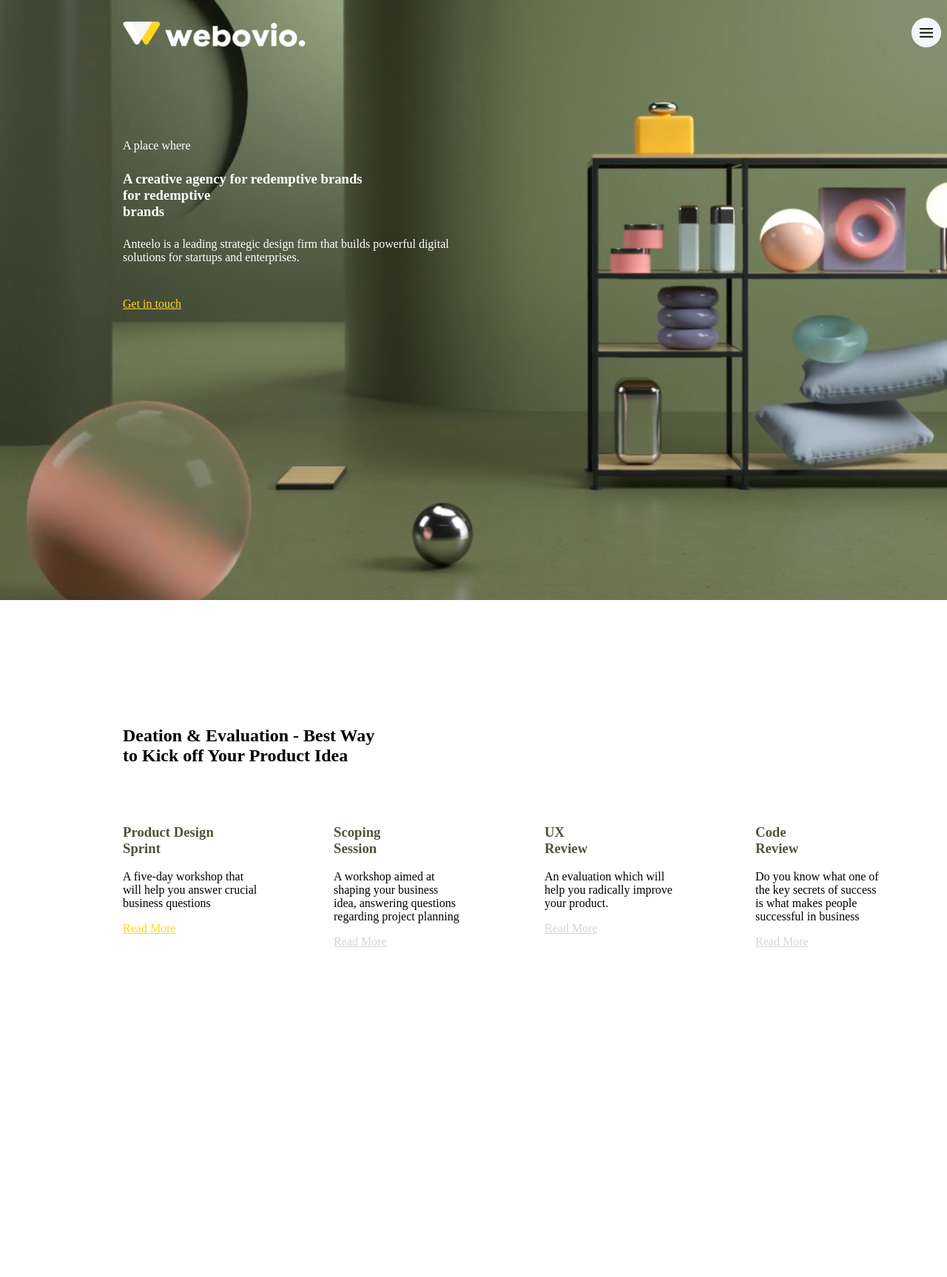
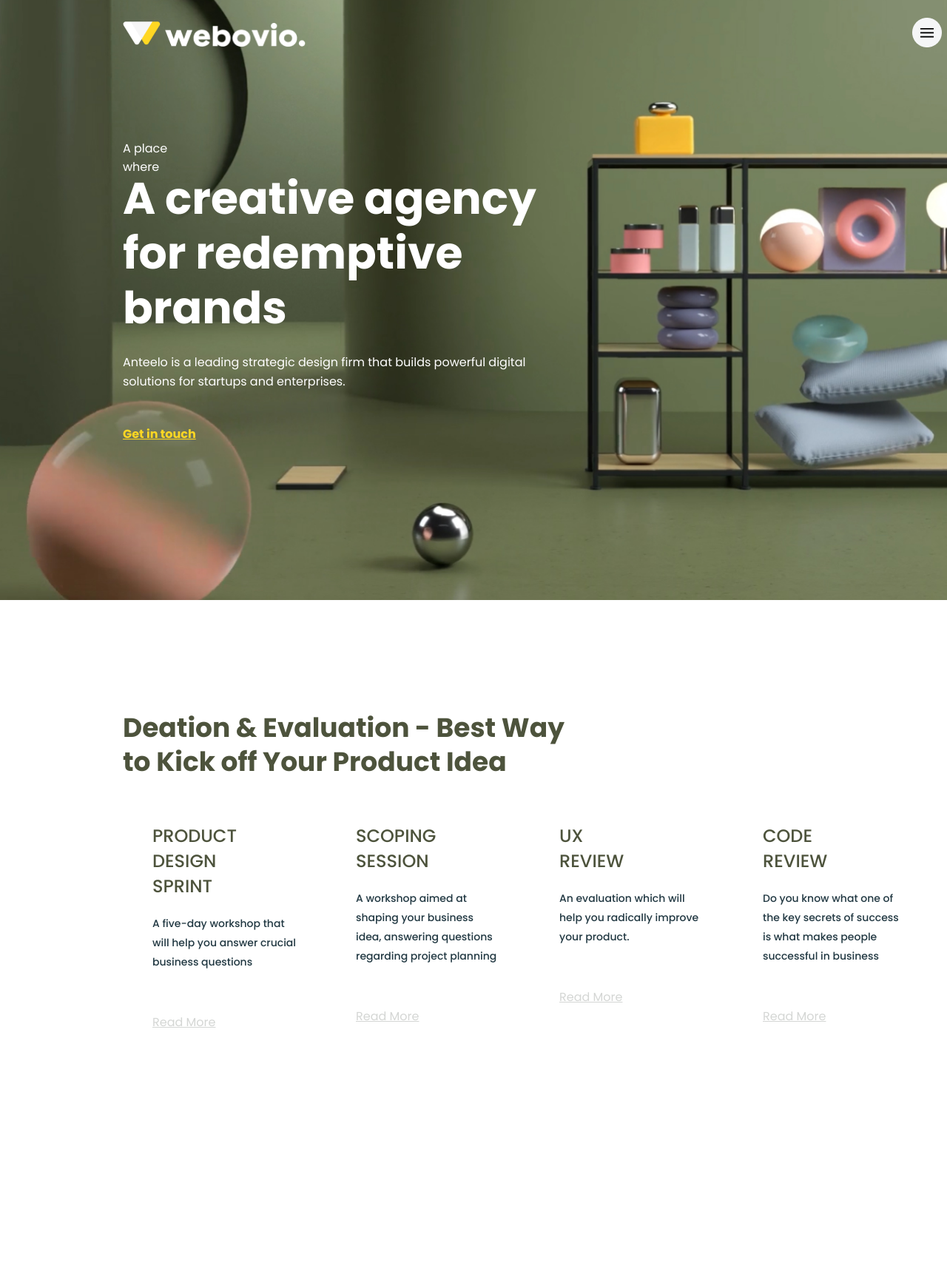
Before and after one commit to Starlight186/web_project, a PHP site: page / in a window 1280 px wide; the page is wider, and only the part inside the window is pictured. Shown: that part at 74% size. Run offline with PHP 8.4, Linux system fonts and the light colour scheme.

Commit message:
Add files via upload

```diff
--- a/css/index.css
+++ b/css/index.css
@@ -1,9 +1,11 @@
 body {
-    background-image: url(../img/backst.png);
+    background-image: url(/img/backst.png);
     background-repeat: no-repeat;
     background-size: 1441px 811px;
     margin: 0px;
     padding: 0px;
+    font-family: 'poppins';
+
 }
 .header {
     display: flex;
@@ -34,28 +36,36 @@ body {
     margin: 121px 659px 211px 166px;
 }
 .main-section__intro {
-    width: 110px;
+    width: 100px;
     height: 21px;
     margin-bottom: 22px;
 }
 
 .main-section__title {
     color: #FFFFFF ;
-    /* margin-bottom: 24px; */
+    margin: 0px;
+    margin-bottom: 24px;
+    font-size: 60px;
+    line-height: 74px;
+
 }
 
 .main-section__description {
     color: #FFFFFF ;
-    margin-top: 24px;
+    margin: 0;
     margin-bottom: 45px;
+    font-size: 16px;
+    line-height: 26px;
 }
 
 .main-section__link {
-    display:block;
-
     color: #FFD723;
     width: 114px ;
     height: 24px;
+    display: inline-flex;
+    font-weight: 700;
+    font-size: 16px;
+    line-height: 1;
 }
 
 .services-section {
@@ -65,31 +75,48 @@ body {
 }
 
 .services-section__title {
-    color: #000000
+    margin: 0;
+    margin-bottom: 60px;
+    font-weight: 700;
+    font-size: 36px;
+    line-height: 46px;
+    color: #4D533C;
 }
 
 .services-section__list-items {
-    margin-top: 60px;
+    list-style-type: none;
     display: grid;
-    grid-template-columns: repeat(4, 1fr);
     gap: 30px;
+    grid-template-columns: repeat(4, 1fr)
 }
-
 /* .services-section__item {
-} */
+    display: flex;
+    align-items: flex-start;
+    flex-direction: column;
+}  */
 
 .services-section__item-title {
+    margin: 0;
+	margin-bottom: 20px;
+	max-width: 183px;
+	font-weight: 500;
+	font-size: 24px;
+	line-height: 34px;
+	text-transform: uppercase;
 	color: #4D533C;
 }
 
-/* .services-descr {
-} */
-
-.services-section__item-linkye {
-    color: #FFD723;
+.services-descr {
+    margin: 0;
+	margin-bottom: 56px;
+	font-weight: 500;
+	font-size: 14px;
+	line-height: 26px;
+    color: #213842;
 }
 
-.services-section__item-linkgr {
+.services-section__item-link {
+    margin-bottom: 0;
+	margin-top: auto;
     color: #D4D6D4;
-
 }
--- a/index.html
+++ b/index.html
@@ -19,14 +19,12 @@
     </header>
     <main>
         <section class="main-section">
-            <article class="main-section__intro">
+            <div class="main-section__intro">
                 A place where
-            </article>
-            <article class="main-section__title">
-                <h1>
-                    A creative agency for redemptive brands<br>for redemptive<br>brands
-                </h1>
-            </article>
+            </div>
+
+            <h1 class="main-section__title">A creative agency for redemptive brands</h1>
+
             <p class="main-section__description">
                 Anteelo is a leading strategic design firm that builds powerful digital<br>
                 solutions for startups and enterprises.
@@ -40,37 +38,37 @@
                 to Kick off Your Product Idea
             </h2>
             </article>
-        <div class="services-section__list-items">
-            <article class="services-section__item">
+        <ul class="services-section__list-items">
+            <li class="services-section__item">
                 <h3 class="services-section__item-title">Product Design<br>Sprint</h3>
                 <p class = "services-descr">
                 A five-day workshop that<br>will help you answer crucial<br>business questions
                 </p>
-                <a href="#" class="services-section__item-linkye">Read More</a>
-            </article>
+                <a href="#" class="services-section__item-link">Read More</a>
+            </li>
 
-            <article class="services-section__item">
+            <li class="services-section__item">
                 <h3 class="services-section__item-title">Scoping<br>Session</h3>
                 <p class = "services-descr">
                 A workshop aimed at<br>shaping your business<br>idea, answering questions<br>regarding project planning
                 </p>
-                <a href="#" class="services-section__item-linkgr">Read More</a>
-            </article>
-            <article class="services-section__item" >
+                <a href="#" class="services-section__item-link">Read More</a>
+            </li>
+            <li class="services-section__item" >
                 <h3 class="services-section__item-title">UX<br>Review</h3>
                 <p class = "services-descr">
                     An evaluation which will<br>help you radically improve<br>your product.
                 </p>
-                <a href="#" class="services-section__item-linkgr" >Read More</a>
-            </article>
-            <article class="services-section__item">
+                <a href="#" class="services-section__item-link" >Read More</a>
+            </li>
+            <li class="services-section__item">
                 <h3 class="services-section__item-title">Code<br>Review</h3>
                 <p class = "services-descr">
                     Do you know what one of<br>the key secrets of success<br>is what makes people<br>successful in business
                 </p>
-                <a href="#" class="services-section__item-linkgr">Read More</a>
+                <a href="#" class="services-section__item-link">Read More</a>
             </article>
-        </div>
+        </ul>
         </section>
     </main>
     <!-- <form action="#">
```
Lines whose indentation alone changed are shown as unchanged.
